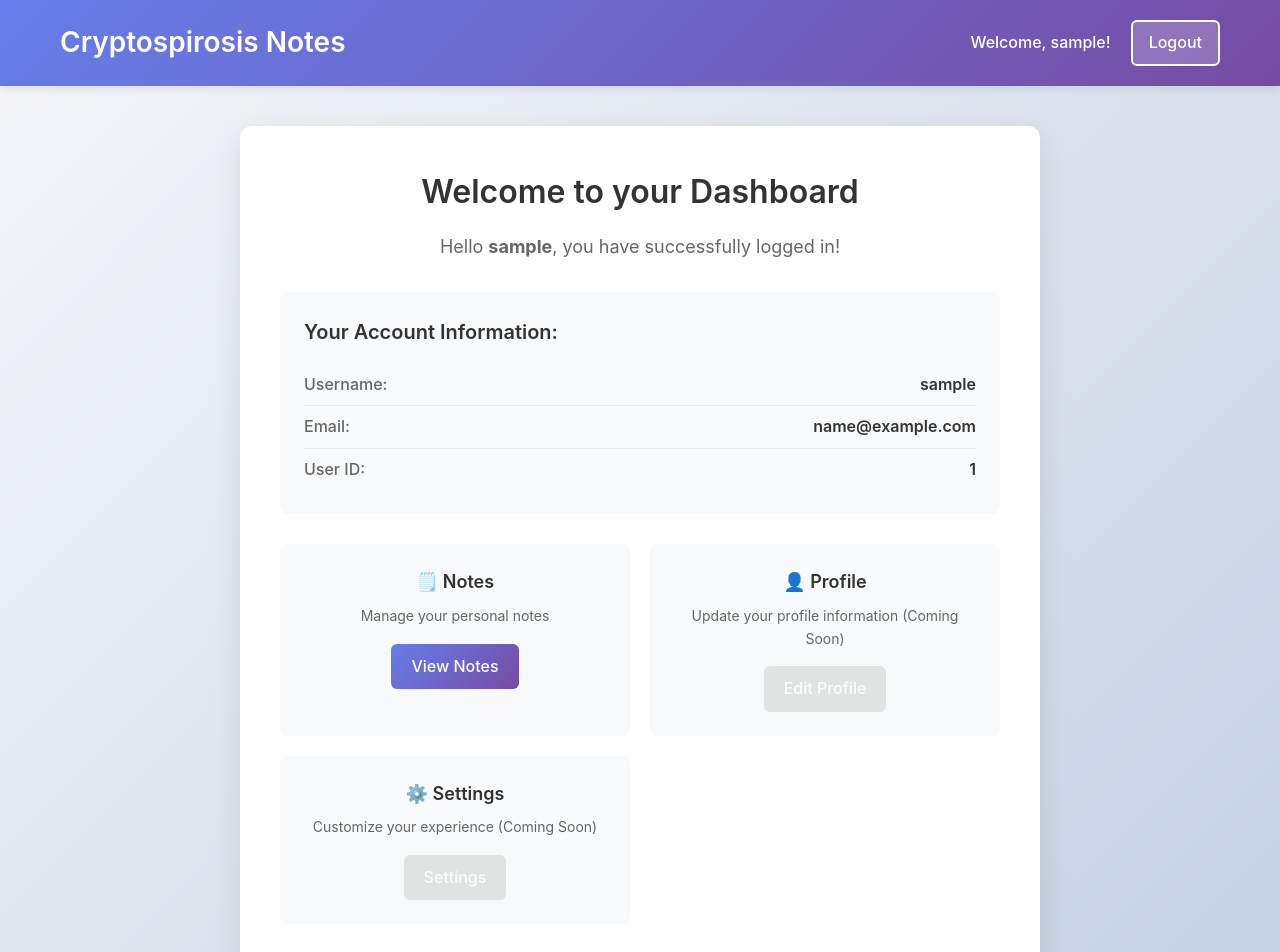
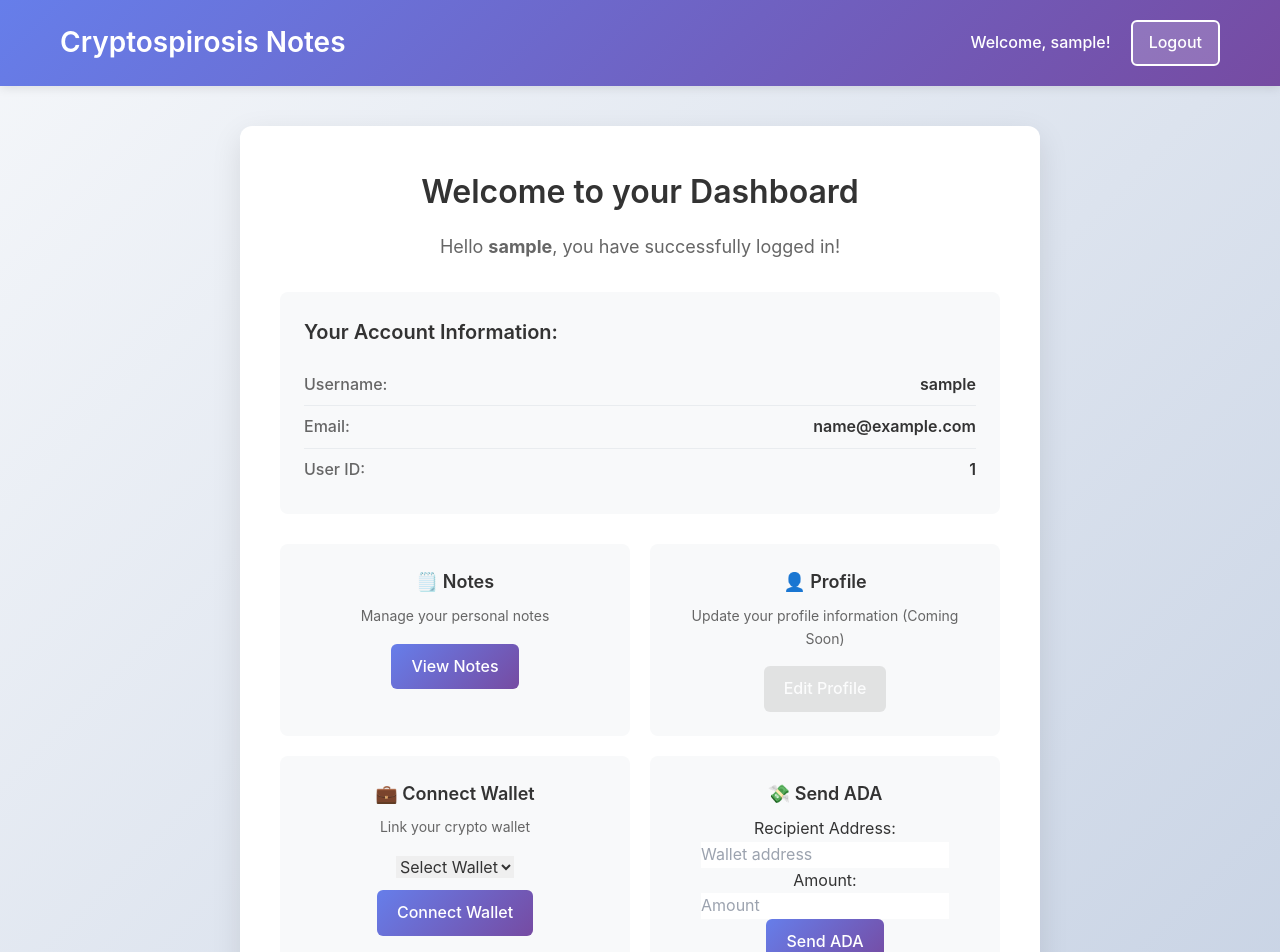
Before and after one commit to BlackLazuli/Cryptospirosis, a React (Create React App) app in the folder frontend/: page /dashboard in a window 1280 px wide. Shown: the top 952 px of the page. Built offline with nearby package versions, Linux system fonts and the light colour scheme; sample sign-in values are in the browser's storage.

Commit message:
Push
- need pa iconnect sa blockfrost

```diff
--- a/frontend/package.json
+++ b/frontend/package.json
@@ -3,10 +3,13 @@
   "version": "0.1.0",
   "private": true,
   "dependencies": {
+    "@blaze-cardano/sdk": "^0.2.44",
     "@testing-library/jest-dom": "^5.17.0",
     "@testing-library/react": "^13.4.0",
     "@testing-library/user-event": "^13.5.0",
+    "@utxorpc/blaze-provider": "^0.3.7",
     "axios": "^1.6.0",
+    "buffer": "^6.0.3",
     "react": "^18.2.0",
     "react-dom": "^18.2.0",
     "react-router-dom": "^6.8.0",
--- a/frontend/src/components/Dashboard.jsx
+++ b/frontend/src/components/Dashboard.jsx
@@ -4,19 +4,29 @@ import { authService } from '../services/authService';
 import './Dashboard.css';
 
 const Dashboard = () => {
+  const [wallets, setWallets] = useState([]);
+  const [selectedWallet, setSelectedWallet] = useState('');
+  const [walletAddress, setWalletAddress] = useState('');
+  const [recipient, setRecipient] = useState('');
+  const [amount, setAmount] = useState('');
   const [authState, setAuthState] = useState(authService.getAuthState());
   const navigate = useNavigate();
 
+  // Load installed wallets
   useEffect(() => {
-    // Subscribe to auth state changes
+    if (window.cardano) {
+      setWallets(Object.keys(window.cardano));
+    }
+  }, []);
+
+  // Subscribe to auth state
+  useEffect(() => {
     const unsubscribe = authService.subscribe(setAuthState);
 
-    // Initialize auth if not already done
     if (!authState.isAuthenticated && !authState.loading) {
       authService.initialize();
     }
 
-    // Redirect to login if not authenticated
     if (!authState.loading && !authState.isAuthenticated) {
       navigate('/login');
     }
@@ -29,26 +39,65 @@ const Dashboard = () => {
     navigate('/login');
   };
 
-  // Show loading while checking authentication
+  // Connect wallet function
+  const handleConnectWallet = async () => {
+    try {
+      if (!selectedWallet) return alert("Please select a wallet first!");
+
+      const walletApi = await window.cardano[selectedWallet].enable();
+      console.log("Wallet enabled:", walletApi);
+
+      // Get the main wallet address
+      const changeAddress = await walletApi.getChangeAddress();
+      setWalletAddress(changeAddress);
+      console.log("Wallet address:", changeAddress);
+
+      alert(`${selectedWallet} wallet connected!`);
+    } catch (error) {
+      console.error("Failed to connect wallet:", error);
+      alert("Failed to connect wallet. Make sure it is installed and unlocked.");
+    }
+  };
+
+  // Handle input changes
+  const handleRecipientChange = (e) => setRecipient(e.target.value);
+  const handleAmountChange = (e) => setAmount(e.target.value);
+
+  // Placeholder send transaction function
+  const handleSendADA = async () => {
+    try {
+      if (!walletAddress) return alert("Connect a wallet first!");
+      if (!recipient) return alert("Enter a recipient address!");
+      if (!amount) return alert("Enter an amount to send!");
+
+      console.log(`Sending ${amount} ADA from ${walletAddress} to ${recipient}`);
+      alert(`Transaction sent! (Check console for details)`);
+
+      // Actual transaction logic will go here in next steps
+    } catch (error) {
+      console.error("Transaction failed:", error);
+      alert("Transaction failed. See console for details.");
+    }
+  };
+
   if (authState.loading) {
     return (
-      <div style={{
-        display: 'flex',
-        justifyContent: 'center',
-        alignItems: 'center',
-        height: '100vh',
-        fontSize: '18px',
-        color: '#666'
-      }}>
+      <div
+        style={{
+          display: 'flex',
+          justifyContent: 'center',
+          alignItems: 'center',
+          height: '100vh',
+          fontSize: '18px',
+          color: '#666',
+        }}
+      >
         Loading...
       </div>
     );
   }
 
-  // Don't render if not authenticated
-  if (!authState.isAuthenticated) {
-    return null;
-  }
+  if (!authState.isAuthenticated) return null;
 
   return (
     <div className="dashboard-container">
@@ -70,7 +119,9 @@ const Dashboard = () => {
         <div className="welcome-section">
           <div className="welcome-card">
             <h2>Welcome to your Dashboard</h2>
-            <p>Hello <strong>{authState.user?.username}</strong>, you have successfully logged in!</p>
+            <p>
+              Hello <strong>{authState.user?.username}</strong>, you have successfully logged in!
+            </p>
 
             <div className="user-info">
               <h3>Your Account Information:</h3>
@@ -89,6 +140,7 @@ const Dashboard = () => {
             </div>
 
             <div className="dashboard-actions">
+              {/* Notes Card */}
               <div className="action-card">
                 <h4>🗒️ Notes</h4>
                 <p>Manage your personal notes</p>
@@ -100,6 +152,7 @@ const Dashboard = () => {
                 </button>
               </div>
 
+              {/* Profile Card */}
               <div className="action-card">
                 <h4>👤 Profile</h4>
                 <p>Update your profile information (Coming Soon)</p>
@@ -108,6 +161,66 @@ const Dashboard = () => {
                 </button>
               </div>
 
+              {/* Connect Wallet Card */}
+              <div className="action-card">
+                <h4>💼 Connect Wallet</h4>
+                <p>Link your crypto wallet</p>
+
+                <div style={{ marginBottom: '10px' }}>
+                  <select
+                    value={selectedWallet}
+                    onChange={(e) => setSelectedWallet(e.target.value)}
+                  >
+                    <option value="">Select Wallet</option>
+                    {wallets.length > 0 &&
+                      wallets.map((wallet) => (
+                        <option key={wallet} value={wallet}>
+                          {wallet}
+                        </option>
+                      ))}
+                  </select>
+                </div>
+
+                <button
+                  className="action-button"
+                  onClick={handleConnectWallet}
+                >
+                  Connect Wallet
+                </button>
+
+                {walletAddress && (
+                  <p style={{ marginTop: '10px' }}>
+                    <strong>Connected Wallet:</strong> {walletAddress}
+                  </p>
+                )}
+              </div>
+
+              {/* Send Transaction Card */}
+              <div className="action-card">
+                <h4>💸 Send ADA</h4>
+
+                <label>Recipient Address:</label>
+                <input
+                  type="text"
+                  placeholder="Wallet address"
+                  value={recipient}
+                  onChange={handleRecipientChange}
+                />
+
+                <label>Amount:</label>
+                <input
+                  type="number"
+                  placeholder="Amount"
+                  value={amount}
+                  onChange={handleAmountChange}
+                />
+
+                <button className="action-button" onClick={handleSendADA}>
+                  Send ADA
+                </button>
+              </div>
+
+              {/* Settings Card */}
               <div className="action-card">
                 <h4>⚙️ Settings</h4>
                 <p>Customize your experience (Coming Soon)</p>
```
